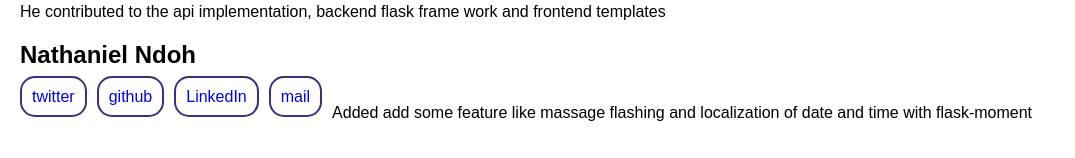
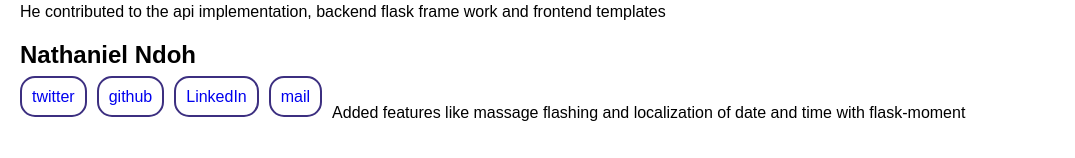
Before and after one commit to princedan-123/aidDev, a Flask app: page /authors in a window 1280 px wide. Shown: the part 713-871 px from the top of the page, without its empty margins (0-1075 px from the left). Run offline with Flask 3, Linux system fonts and the light colour scheme.

Commit message:
updated personal detail

```diff
--- a/web_flask/templates/authors.html
+++ b/web_flask/templates/authors.html
@@ -34,7 +34,7 @@
             <nav><a href="https://github.com/N-athaniel" class="button">github</a></nav>
             <nav><a href="http://www.linkedin.com/in/nathaniel-ndoh-0323a4248" class="button">LinkedIn</a></nav>
             <nav><a href="ndoh1996@gmail.com" class="button">mail</a></nav>
-	    <p>Added add some feature like massage flashing and localization of date and time with flask-moment</p>
+	    <p>Added features like massage flashing and localization of date and time with flask-moment</p>
         </nav>
     </section>
 </body>
```
